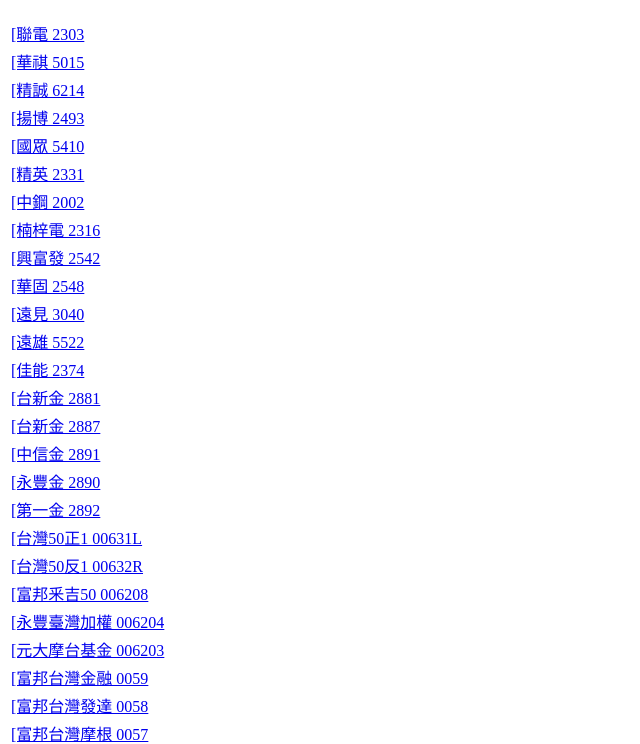
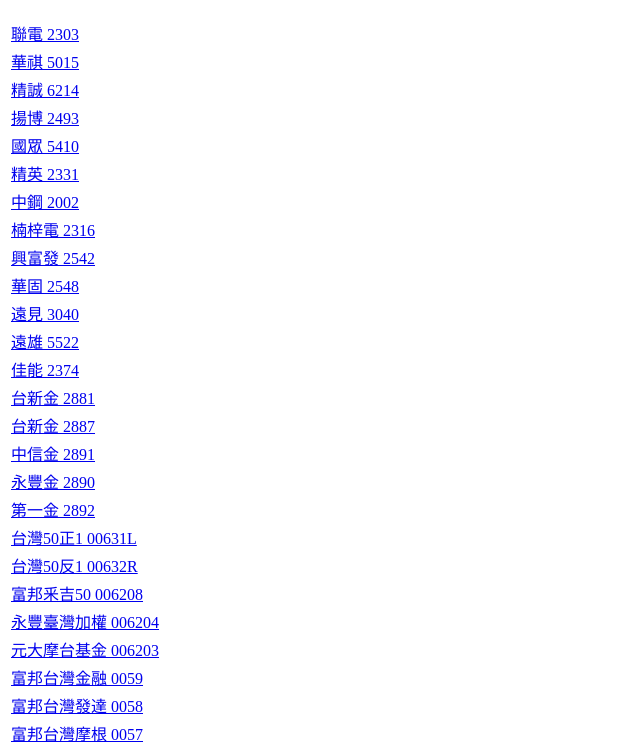
Before and after one commit to oouyang/rate, a plain HTML site: page index.html in a window 1280 px wide. Shown: the part 57-801 px from the top of the page, without its empty margins (0-640 px from the left). Drawn offline with Linux system fonts and the light colour scheme.

Commit message:
Update index.html

```diff
--- a/index.html
+++ b/index.html
@@ -19,14 +19,14 @@
 
     for(i = arr.length - 1; i >= 0 ; i--) {
         out += "<tr><td>" +
-        "<a href=" + base + arr[i][1] + ">[" + arr[i][0] + " " +
-        arr[i][1] + "</td><td>"
-        " <a href=" + base + arr[i][1] + "&CHT_CAT2=DATE" + ">" + "日" +
-        " <a href=" + base + arr[i][1] + "&CHT_CAT2=WEEK" + ">" + "週" +
-        " <a href=" + base + arr[i][1] + "&CHT_CAT2=MONTH" + ">" + "月" +
-        " <a href=" + base + arr[i][1] + "&CHT_CAT2=QUAR" + ">" + "季" +
-        " <a href=" + base + arr[i][1] + "&CHT_CAT2=YEAR" + ">" + "年" +
-        " ]</a>" +
+        "<a href=" + base + arr[i][1] + ">" + arr[i][0] + " " +
+        arr[i][1] + "</a></td><td>"
+        " <a href=" + base + arr[i][1] + "&CHT_CAT2=DATE" + ">" + "日</a>" +
+        " <a href=" + base + arr[i][1] + "&CHT_CAT2=WEEK" + ">" + "週</a>" +
+        " <a href=" + base + arr[i][1] + "&CHT_CAT2=MONTH" + ">" + "月</a>" +
+        " <a href=" + base + arr[i][1] + "&CHT_CAT2=QUAR" + ">" + "季</a>" +
+        " <a href=" + base + arr[i][1] + "&CHT_CAT2=YEAR" + ">" + "年</a>" +
+        " " +
         "</td></tr>";
     }
     out += "</table>";
```
